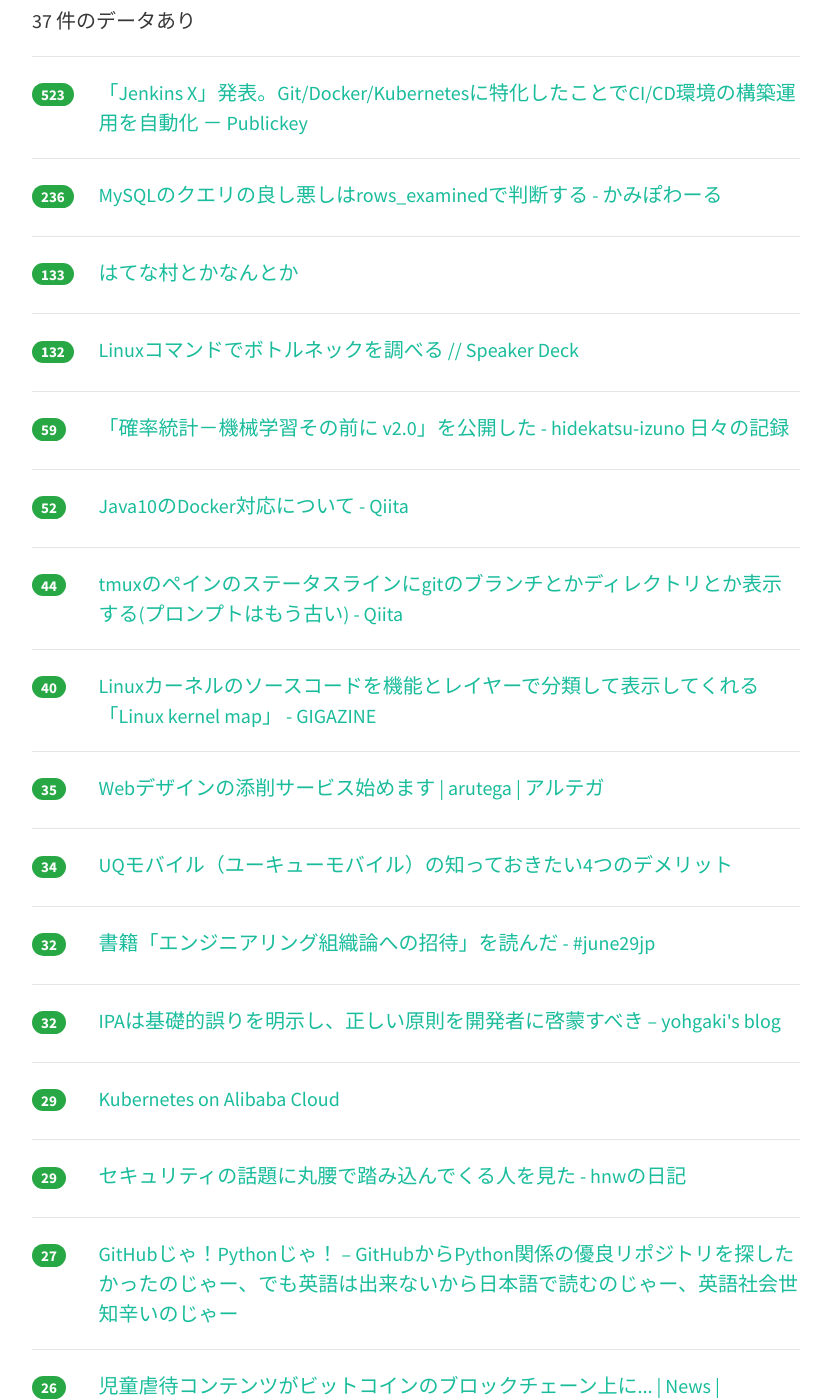
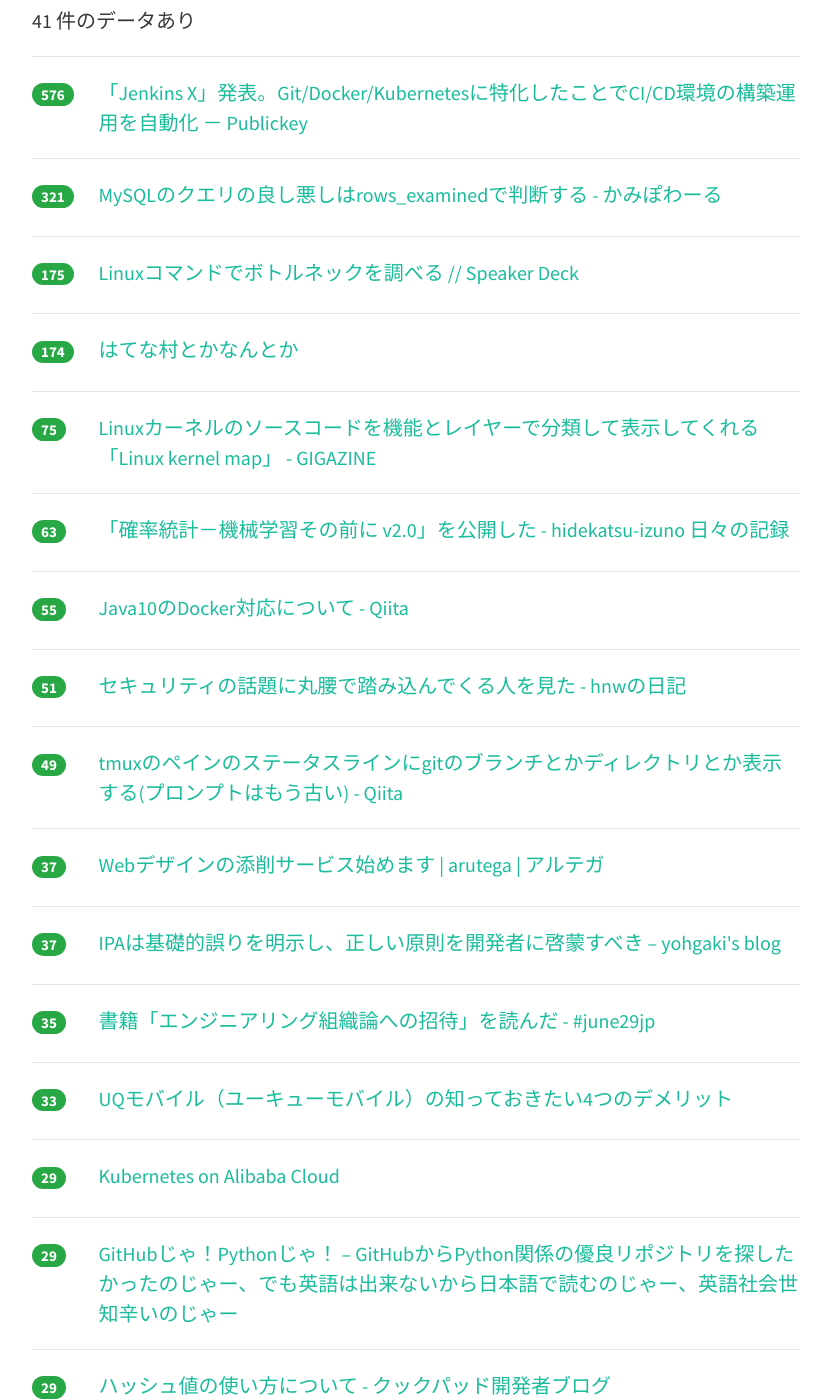
Before and after one commit to yatta47/hatena-matome-site, a Jekyll site: the page built from _posts/2018-03-22-hatena.md, in a window 1280 px wide and 1400 px high, scrolled down 317 px. Shown: the whole window, without its empty margins (224-1055 px from the left). Built offline with Jekyll 4.4.1, drawn with Linux system fonts in a browser that asks for light colours; nearby versions of some CDN libraries; some of the changed text lies outside the part shown.

Commit message:
Updated 2018-03-22

```diff
--- a/_posts/2018-03-22-hatena.md
+++ b/_posts/2018-03-22-hatena.md
@@ -1,69 +1,74 @@
 ---
 layout: post
 title:  "2018-03-22 はてぶIT"
-date:   2018-03-22 13:02:43
+date:   2018-03-22 14:01:54
 tags: [it-hotentry]
 ---
-37 件のデータあり
+41 件のデータあり
 
 <hr><div class="row">
-<div class="col-1"><span class="badge badge-pill badge-success h2">523</span></div>
+<div class="col-1"><span class="badge badge-pill badge-success h2">576</span></div>
 <div class="col-11"><a href='http://www.publickey1.jp/blog/18/jenkins_xgitdockerkubernetescicd.html' target='_blank'>「Jenkins X」発表。Git/Docker/Kubernetesに特化したことでCI/CD環境の構築運用を自動化 － Publickey</a></div>
 </div>
 <hr>
 <div class="row">
-<div class="col-1"><span class="badge badge-pill badge-success h2">236</span></div>
+<div class="col-1"><span class="badge badge-pill badge-success h2">321</span></div>
 <div class="col-11"><a href='http://blog.kamipo.net/entry/2018/03/22/084126' target='_blank'>MySQLのクエリの良し悪しはrows_examinedで判断する - かみぽわーる</a></div>
 </div>
 <hr>
 <div class="row">
-<div class="col-1"><span class="badge badge-pill badge-success h2">133</span></div>
+<div class="col-1"><span class="badge badge-pill badge-success h2">175</span></div>
+<div class="col-11"><a href='https://speakerdeck.com/pyama86/linuxkomandodebotorunetukuwodiao-beru' target='_blank'>Linuxコマンドでボトルネックを調べる // Speaker Deck</a></div>
+</div>
+<hr>
+<div class="row">
+<div class="col-1"><span class="badge badge-pill badge-success h2">174</span></div>
 <div class="col-11"><a href='https://anond.hatelabo.jp/20180322014102' target='_blank'>はてな村とかなんとか</a></div>
 </div>
 <hr>
 <div class="row">
-<div class="col-1"><span class="badge badge-pill badge-success h2">132</span></div>
-<div class="col-11"><a href='https://speakerdeck.com/pyama86/linuxkomandodebotorunetukuwodiao-beru' target='_blank'>Linuxコマンドでボトルネックを調べる // Speaker Deck</a></div>
+<div class="col-1"><span class="badge badge-pill badge-success h2">75</span></div>
+<div class="col-11"><a href='https://gigazine.net/news/20180322-linux-kernel-map/' target='_blank'>Linuxカーネルのソースコードを機能とレイヤーで分類して表示してくれる「Linux kernel map」 - GIGAZINE</a></div>
 </div>
 <hr>
 <div class="row">
-<div class="col-1"><span class="badge badge-pill badge-success h2">59</span></div>
+<div class="col-1"><span class="badge badge-pill badge-success h2">63</span></div>
 <div class="col-11"><a href='https://hidekatsu-izuno.hatenablog.com/entry/2018/03/21/150000' target='_blank'>「確率統計－機械学習その前に v2.0」を公開した - hidekatsu-izuno 日々の記録</a></div>
 </div>
 <hr>
 <div class="row">
-<div class="col-1"><span class="badge badge-pill badge-success h2">52</span></div>
+<div class="col-1"><span class="badge badge-pill badge-success h2">55</span></div>
 <div class="col-11"><a href='https://qiita.com/c9katayama/items/b427a008623f0e228c50' target='_blank'>Java10のDocker対応について - Qiita</a></div>
 </div>
 <hr>
 <div class="row">
-<div class="col-1"><span class="badge badge-pill badge-success h2">44</span></div>
+<div class="col-1"><span class="badge badge-pill badge-success h2">51</span></div>
+<div class="col-11"><a href='http://d.hatena.ne.jp/hnw/20180321' target='_blank'>セキュリティの話題に丸腰で踏み込んでくる人を見た - hnwの日記</a></div>
+</div>
+<hr>
+<div class="row">
+<div class="col-1"><span class="badge badge-pill badge-success h2">49</span></div>
 <div class="col-11"><a href='https://qiita.com/arks22/items/db8eb6a14223ce29219a' target='_blank'>tmuxのペインのステータスラインにgitのブランチとかディレクトリとか表示する(プロンプトはもう古い) - Qiita</a></div>
 </div>
 <hr>
 <div class="row">
-<div class="col-1"><span class="badge badge-pill badge-success h2">40</span></div>
-<div class="col-11"><a href='https://gigazine.net/news/20180322-linux-kernel-map/' target='_blank'>Linuxカーネルのソースコードを機能とレイヤーで分類して表示してくれる「Linux kernel map」 - GIGAZINE</a></div>
+<div class="col-1"><span class="badge badge-pill badge-success h2">37</span></div>
+<div class="col-11"><a href='https://arutega.jp/art-direction/' target='_blank'>Webデザインの添削サービス始めます | arutega | アルテガ</a></div>
+</div>
+<hr>
+<div class="row">
+<div class="col-1"><span class="badge badge-pill badge-success h2">37</span></div>
+<div class="col-11"><a href='https://blog.ohgaki.net/ipa-must-admit-wrong-secure-programming-guide' target='_blank'>IPAは基礎的誤りを明示し、正しい原則を開発者に啓蒙すべき – yohgaki's blog</a></div>
 </div>
 <hr>
 <div class="row">
 <div class="col-1"><span class="badge badge-pill badge-success h2">35</span></div>
-<div class="col-11"><a href='https://arutega.jp/art-direction/' target='_blank'>Webデザインの添削サービス始めます | arutega | アルテガ</a></div>
-</div>
-<hr>
-<div class="row">
-<div class="col-1"><span class="badge badge-pill badge-success h2">34</span></div>
-<div class="col-11"><a href='https://simchange.jp/uqmobile-demerit/' target='_blank'>UQモバイル（ユーキューモバイル）の知っておきたい4つのデメリット</a></div>
-</div>
-<hr>
-<div class="row">
-<div class="col-1"><span class="badge badge-pill badge-success h2">32</span></div>
 <div class="col-11"><a href='https://june29.jp/2018/03/21/invitation-to-engineering-organization-theory-the-book/' target='_blank'>書籍「エンジニアリング組織論への招待」を読んだ - #june29jp</a></div>
 </div>
 <hr>
 <div class="row">
-<div class="col-1"><span class="badge badge-pill badge-success h2">32</span></div>
-<div class="col-11"><a href='https://blog.ohgaki.net/ipa-must-admit-wrong-secure-programming-guide' target='_blank'>IPAは基礎的誤りを明示し、正しい原則を開発者に啓蒙すべき – yohgaki's blog</a></div>
+<div class="col-1"><span class="badge badge-pill badge-success h2">33</span></div>
+<div class="col-11"><a href='https://simchange.jp/uqmobile-demerit/' target='_blank'>UQモバイル（ユーキューモバイル）の知っておきたい4つのデメリット</a></div>
 </div>
 <hr>
 <div class="row">
@@ -73,21 +78,31 @@ tags: [it-hotentry]
 <hr>
 <div class="row">
 <div class="col-1"><span class="badge badge-pill badge-success h2">29</span></div>
-<div class="col-11"><a href='http://d.hatena.ne.jp/hnw/20180321' target='_blank'>セキュリティの話題に丸腰で踏み込んでくる人を見た - hnwの日記</a></div>
+<div class="col-11"><a href='https://githubja.com/page/1' target='_blank'>GitHubじゃ！Pythonじゃ！ – GitHubからPython関係の優良リポジトリを探したかったのじゃー、でも英語は出来ないから日本語で読むのじゃー、英語社会世知辛いのじゃー</a></div>
+</div>
+<hr>
+<div class="row">
+<div class="col-1"><span class="badge badge-pill badge-success h2">29</span></div>
+<div class="col-11"><a href='http://techlife.cookpad.com/entry/2018/03/22/082755' target='_blank'>ハッシュ値の使い方について - クックパッド開発者ブログ</a></div>
+</div>
+<hr>
+<div class="row">
+<div class="col-1"><span class="badge badge-pill badge-success h2">28</span></div>
+<div class="col-11"><a href='http://blog.takuros.net/entry/2018/03/22/090718' target='_blank'>クラウドエンジニア養成読本を書きました - プログラマでありたい</a></div>
+</div>
+<hr>
+<div class="row">
+<div class="col-1"><span class="badge badge-pill badge-success h2">28</span></div>
+<div class="col-11"><a href='https://note.mu/ttmtg/n/nc9ef0a890c3d' target='_blank'>デザインレビューシステム〜正しいデザインを正しく作ったか〜｜Tomotsugu Takahashi｜note</a></div>
 </div>
 <hr>
 <div class="row">
 <div class="col-1"><span class="badge badge-pill badge-success h2">27</span></div>
-<div class="col-11"><a href='https://githubja.com/page/1' target='_blank'>GitHubじゃ！Pythonじゃ！ – GitHubからPython関係の優良リポジトリを探したかったのじゃー、でも英語は出来ないから日本語で読むのじゃー、英語社会世知辛いのじゃー</a></div>
-</div>
-<hr>
-<div class="row">
-<div class="col-1"><span class="badge badge-pill badge-success h2">26</span></div>
 <div class="col-11"><a href='https://jp.cointelegraph.com/news/german-researchers-child-abuse-content-found-on-bitcoin-blockchain-users-must-be-protected' target='_blank'>児童虐待コンテンツがビットコインのブロックチェーン上に... | News | Cointelegraph</a></div>
 </div>
 <hr>
 <div class="row">
-<div class="col-1"><span class="badge badge-pill badge-success h2">26</span></div>
+<div class="col-1"><span class="badge badge-pill badge-success h2">27</span></div>
 <div class="col-11"><a href='https://wired.jp/2018/03/21/refugees-but-on-the-blockchain/' target='_blank'>ブロックチェーンが、社会から置き去りにされた「記録なき人々」の身分証明になる｜WIRED.jp</a></div>
 </div>
 <hr>
@@ -97,23 +112,33 @@ tags: [it-hotentry]
 </div>
 <hr>
 <div class="row">
+<div class="col-1"><span class="badge badge-pill badge-success h2">24</span></div>
+<div class="col-11"><a href='http://www.chunichi.co.jp/article/front/list/CK2018032202000069.html' target='_blank'>名大と岐大、法人統合へ協議開始:一面:中日新聞(CHUNICHI Web)</a></div>
+</div>
+<hr>
+<div class="row">
 <div class="col-1"><span class="badge badge-pill badge-success h2">23</span></div>
 <div class="col-11"><a href='http://www.kumilog.net/entry/resnet-paper' target='_blank'>ResNetの論文を読んだ - kumilog.net</a></div>
 </div>
 <hr>
 <div class="row">
-<div class="col-1"><span class="badge badge-pill badge-success h2">19</span></div>
-<div class="col-11"><a href='http://www.chunichi.co.jp/article/front/list/CK2018032202000069.html' target='_blank'>名大と岐大、法人統合へ協議開始:一面:中日新聞(CHUNICHI Web)</a></div>
+<div class="col-1"><span class="badge badge-pill badge-success h2">22</span></div>
+<div class="col-11"><a href='http://inokara.hateblo.jp/entry/2018/03/21/152609' target='_blank'>もう 2018 年だけど, Jenkins + Docker + itamae + Serverspec でインフラ CI っぽいことをやってるのでメモ - ようへいの日々精進XP</a></div>
 </div>
 <hr>
 <div class="row">
-<div class="col-1"><span class="badge badge-pill badge-success h2">19</span></div>
+<div class="col-1"><span class="badge badge-pill badge-success h2">22</span></div>
+<div class="col-11"><a href='http://blog.hiroppy.me/entry/nodejs-esm' target='_blank'>Node.jsとECMAScript Modules - 技術探し</a></div>
+</div>
+<hr>
+<div class="row">
+<div class="col-1"><span class="badge badge-pill badge-success h2">21</span></div>
 <div class="col-11"><a href='http://forza.cocolog-nifty.com/blog/2018/03/excelweb-0889.html' target='_blank'>静的ジェネレータを使ってExcelマニュアルをWeb公開するアイデア: プログラマの思索</a></div>
 </div>
 <hr>
 <div class="row">
-<div class="col-1"><span class="badge badge-pill badge-success h2">19</span></div>
-<div class="col-11"><a href='https://note.mu/ttmtg/n/nc9ef0a890c3d' target='_blank'>デザインレビューシステム〜正しいデザインを正しく作ったか〜｜Tomotsugu Takahashi｜note</a></div>
+<div class="col-1"><span class="badge badge-pill badge-success h2">21</span></div>
+<div class="col-11"><a href='https://gigazine.net/news/20180322-url-canary/' target='_blank'>登録いらずで簡単にURLを使ってアクセス監視ができる「URL Canary」 - GIGAZINE</a></div>
 </div>
 <hr>
 <div class="row">
@@ -128,12 +153,17 @@ tags: [it-hotentry]
 <hr>
 <div class="row">
 <div class="col-1"><span class="badge badge-pill badge-success h2">17</span></div>
-<div class="col-11"><a href='http://blog.takuros.net/entry/2018/03/22/090718' target='_blank'>クラウドエンジニア養成読本を書きました - プログラマでありたい</a></div>
+<div class="col-11"><a href='https://japan.cnet.com/article/35116475/' target='_blank'>グーグル、偽ニュース対策などに取り組む「ニュース イニシアティブ」を立ち上げ - CNET Japan</a></div>
+</div>
+<hr>
+<div class="row">
+<div class="col-1"><span class="badge badge-pill badge-success h2">17</span></div>
+<div class="col-11"><a href='https://review-of-my-life.blogspot.com/2018/03/sukebe-ai-development.html' target='_blank'>AIで似ているAV女優を紹介しているスケベAI「スケベ博士」を作りました。②実装編|Review of My Life</a></div>
 </div>
 <hr>
 <div class="row">
 <div class="col-1"><span class="badge badge-pill badge-success h2">16</span></div>
-<div class="col-11"><a href='http://techlife.cookpad.com/entry/2018/03/22/082755' target='_blank'>ハッシュ値の使い方について - クックパッド開発者ブログ</a></div>
+<div class="col-11"><a href='https://qiita.com/applideveloper/items/e8c18bcec6e570c20d60' target='_blank'>ScalaMatsuri2018資料まとめ+年収アンケートの結果 - Qiita</a></div>
 </div>
 <hr>
 <div class="row">
@@ -143,22 +173,12 @@ tags: [it-hotentry]
 <hr>
 <div class="row">
 <div class="col-1"><span class="badge badge-pill badge-success h2">14</span></div>
-<div class="col-11"><a href='https://japan.cnet.com/article/35116475/' target='_blank'>グーグル、偽ニュース対策などに取り組む「ニュース イニシアティブ」を立ち上げ - CNET Japan</a></div>
+<div class="col-11"><a href='https://japanese.engadget.com/2018/03/21/facebook-24/' target='_blank'>Facebook個人情報不正流用問題、24時間以内にザッカーバーグが公式声明との報。これまでの流れ - Engadget 日本版</a></div>
 </div>
 <hr>
 <div class="row">
 <div class="col-1"><span class="badge badge-pill badge-success h2">14</span></div>
 <div class="col-11"><a href='http://www.itmedia.co.jp/enterprise/articles/1803/22/news013.html' target='_blank'>年間1000円、エフエム和歌山のAIアナウンサー「ナナコ」の裏側 (1/2) - ITmedia エンタープライズ</a></div>
-</div>
-<hr>
-<div class="row">
-<div class="col-1"><span class="badge badge-pill badge-success h2">14</span></div>
-<div class="col-11"><a href='http://inokara.hateblo.jp/entry/2018/03/21/152609' target='_blank'>もう 2018 年だけど, Jenkins + Docker + itamae + Serverspec でインフラ CI っぽいことをやってるのでメモ - ようへいの日々精進XP</a></div>
-</div>
-<hr>
-<div class="row">
-<div class="col-1"><span class="badge badge-pill badge-success h2">14</span></div>
-<div class="col-11"><a href='http://blog.hiroppy.me/entry/nodejs-esm' target='_blank'>Node.jsとECMAScript Modules - 技術探し</a></div>
 </div>
 <hr>
 <div class="row">
@@ -168,26 +188,26 @@ tags: [it-hotentry]
 <hr>
 <div class="row">
 <div class="col-1"><span class="badge badge-pill badge-success h2">13</span></div>
-<div class="col-11"><a href='https://japanese.engadget.com/2018/03/21/facebook-24/' target='_blank'>Facebook個人情報不正流用問題、24時間以内にザッカーバーグが公式声明との報。これまでの流れ - Engadget 日本版</a></div>
+<div class="col-11"><a href='https://wivern.exblog.jp/26433449/' target='_blank'>APS-C最強デジイチ、NikonのD500に「まだフルサイズで消耗してるの？」と言われた話 : 超音速備忘録</a></div>
 </div>
 <hr>
 <div class="row">
 <div class="col-1"><span class="badge badge-pill badge-success h2">13</span></div>
-<div class="col-11"><a href='https://qiita.com/applideveloper/items/e8c18bcec6e570c20d60' target='_blank'>ScalaMatsuri2018資料まとめ+年収アンケートの結果 - Qiita</a></div>
+<div class="col-11"><a href='http://www.itmedia.co.jp/news/articles/1803/22/news057.html' target='_blank'>FacebookのザッカーバーグCEO、5000万人の個人情報流出について説明（謝罪はなし） - ITmedia NEWS</a></div>
 </div>
 <hr>
 <div class="row">
-<div class="col-1"><span class="badge badge-pill badge-success h2">10</span></div>
+<div class="col-1"><span class="badge badge-pill badge-success h2">12</span></div>
 <div class="col-11"><a href='https://jp.techcrunch.com/2018/03/22/2018-03-20-sources-google-is-buying-lytro-for-about-40m/' target='_blank'>GoogleがLytroを4000万ドル前後で買収との情報――ライトフィールド技術でVR世界構築強化 | TechCrunch Japan</a></div>
 </div>
 <hr>
 <div class="row">
-<div class="col-1"><span class="badge badge-pill badge-success h2">10</span></div>
+<div class="col-1"><span class="badge badge-pill badge-success h2">12</span></div>
 <div class="col-11"><a href='https://heavy.com/news/2018/03/self-driving-uber-accident-video-killed-pedestrian/' target='_blank'>WATCH: Self-Driving Uber Accident Video | Heavy.com</a></div>
 </div>
 <hr>
 <div class="row">
-<div class="col-1"><span class="badge badge-pill badge-success h2">9</span></div>
+<div class="col-1"><span class="badge badge-pill badge-success h2">12</span></div>
 <div class="col-11"><a href='https://jp.techcrunch.com/2018/03/21/2018-03-20-googles-simple-new-app-lets-you-draw-white-lines/' target='_blank'>Googleの最新アプリは白い線を引くだけ | TechCrunch Japan</a></div>
 </div>
 <hr>
```
